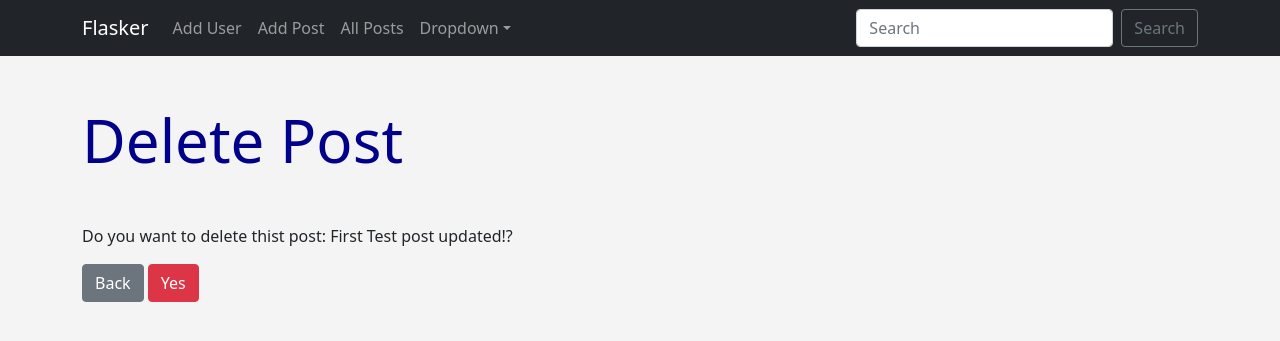
After one commit to ivanlegranbizarro/flasker, a Flask app: page /confirm-delete-post/1 in a window 1280 px wide. The commit adds this page. Shown: the top 341 px of the page. Run offline with Flask 2, Linux system fonts and the light colour scheme; data comes from the database, SQL or seed files in the repository.

Commit message:
Delete Posts

```diff
--- a/app.py
+++ b/app.py
@@ -152,6 +152,23 @@ def edit_post(id):
     return render_template('edit_post.html', form=form, post=post)
 
 
+# Delete Post Page
+@app.route('/delete-post/<int:id>', methods=['POST'])
+def delete_post(id):
+    post = Posts.query.get_or_404(id)
+    db.session.delete(post)
+    db.session.commit()
+    flash('Your post has been deleted!', 'success')
+    return redirect(url_for('all_posts'))
+
+
+# Confirmation Delete Post Page
+@app.route('/confirm-delete-post/<int:id>')
+def confirmation_delete_post(id):
+    post = Posts.query.get_or_404(id)
+    return render_template('confirm_delete_post.html', post=post)
+
+
 # Create a route decorator
 
 
--- a/templates/all_posts.html
+++ b/templates/all_posts.html
@@ -18,6 +18,7 @@ List of all Posts
         <p class="card-text text-muted fst-italic">{{ post.date_posted.strftime('%b %d, %Y') }}</p>
         <a href="{{ url_for('show_post', id=post.id) }}" class="btn btn-info btn-sm">View</a>
         <a href="{{ url_for('edit_post', id=post.id) }}" class="btn btn-warning btn-sm">Edit</a>
+        <a href="{{ url_for('confirmation_delete_post', id=post.id) }}" class="btn btn-danger btn-sm">Delete</a>
     </div>
 </div>
 {% endfor %}
--- /dev/null
+++ b/templates/confirm_delete_post.html
@@ -0,0 +1,13 @@
+{% extends 'base.html' %}
+
+{% block title %}
+Delete Post
+{% endblock title %}
+
+{% block content %}
+
+<h1 class="my-5">Delete Post</h1>
+<p>Do you want to delete thist post: {{ post.title }}?</p>
+<a href="{{ url_for('all_posts') }}" class="btn btn-secondary">Back</a> <a
+    href="{{ url_for('delete_post', id=post.id) }}" class="btn btn-danger">Yes</a>
+{% endblock content %}
--- a/templates/show_post.html
+++ b/templates/show_post.html
@@ -16,6 +16,7 @@ Show detail post from {{ post.title }}
         <p class="card-text">{{ post.author }}</p>
         <p class="card-text text-muted fst-italic">{{ post.date_posted.strftime('%b %d, %Y') }}</p>
         <a href="{{ url_for('edit_post', id=post.id) }}" class="btn btn-warning btn-sm">Edit</a>
+        <a href="{{ url_for('confirmation_delete_post', id=post.id) }}" class="btn btn-danger btn-sm">Delete</a>
     </div>
 </div>
 
```
